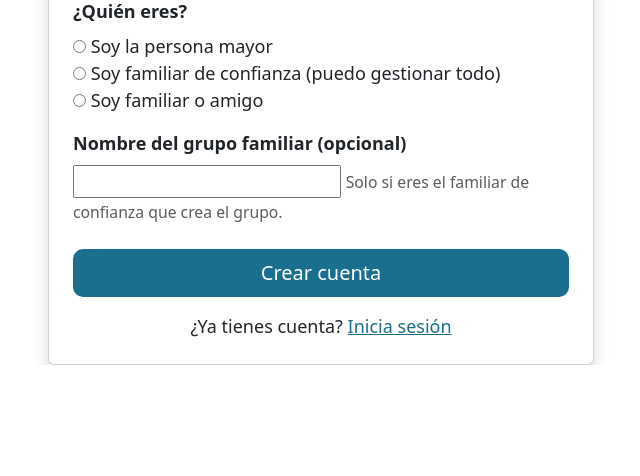
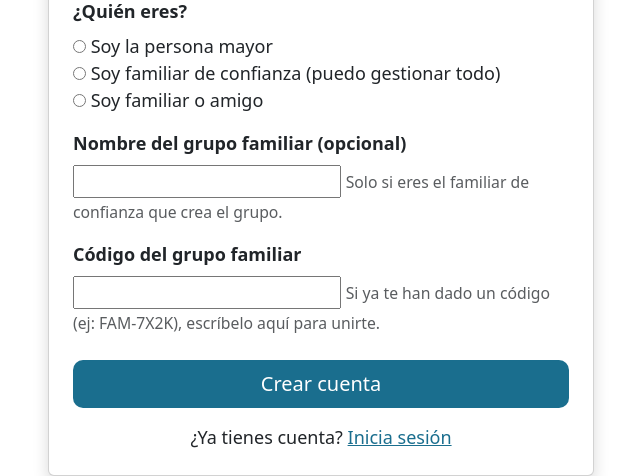
Before and after one commit to yagogl/conectamayor, a Django app: page /registro/ in a window 1280 px wide. Shown: the part 643-1119 px from the top of the page, without its empty margins (319-959 px from the left). Before the commit the page ends 1008 px from the top, so only its background shows below. Run offline with Django 5.2, Linux system fonts and the light colour scheme.

Commit message:
Mejoras tras pruebas AIPO: registro, código grupo, botón agenda, orden formulario

```diff
--- a/agenda/forms.py
+++ b/agenda/forms.py
@@ -20,7 +20,7 @@ class RecordatorioMayorForm(forms.ModelForm):
 
     class Meta:
         model = Recordatorio
-        fields = ['titulo', 'tipo', 'fecha']
+        fields = ['fecha', 'titulo', 'tipo']
         labels = {
             'titulo': '¿Qué tienes que hacer?',
             'fecha': '¿Cuándo?',
--- a/agenda/templates/agenda/lista.html
+++ b/agenda/templates/agenda/lista.html
@@ -25,8 +25,8 @@
         <h2 style="color: var(--color-principal);">📅 Agenda</h2>
         {% if user.es_mayor or user.es_editor %}
         <a href="{% url 'agenda:nuevo' %}" class="btn text-white"
-            style="background-color: var(--color-principal); font-size: {% if user.es_mayor %}1.2rem{% else %}1rem{% endif %};">
-            + Añadir recordatorio
+            style="background-color: var(--color-acento); font-size: {% if user.es_mayor %}1.3rem{% else %}1rem{% endif %}; padding: {% if user.es_mayor %}0.8rem 1.5rem{% else %}0.5rem 1rem{% endif %}; font-weight: bold;">
+            ➕ Añadir recordatorio
         </a>
         {% endif %}
     </div>
--- a/usuarios/forms.py
+++ b/usuarios/forms.py
@@ -21,6 +21,15 @@ class RegistroForm(UserCreationForm):
         label='Nombre del grupo familiar (opcional)',
         help_text='Solo si eres el familiar de confianza que crea el grupo.'
     )
+    codigo_grupo = forms.CharField(
+        max_length=10,
+        required=False,
+        label='Código del grupo familiar',
+        help_text=(
+            'Si ya te han dado un código (ej: FAM-7X2K), '
+            'escríbelo aquí para unirte.'
+        )
+    )
     first_name = forms.CharField(max_length=50, label='Nombre')
     last_name = forms.CharField(max_length=50, label='Apellidos', required=False)
 
@@ -38,3 +47,12 @@ class RegistroForm(UserCreationForm):
                 'Por ejemplo: maria, abuela, pepe.'
             ),
         }
+
+    def clean_username(self):
+        username = self.cleaned_data['username']
+        if Usuario.objects.filter(username=username).exists():
+            raise forms.ValidationError(
+                f'El nombre "{username}" ya está en uso. '
+                f'Prueba con: {username}1, {username}2 o añade tu apellido.'
+            )
+        return username
--- a/usuarios/views.py
+++ b/usuarios/views.py
@@ -36,7 +36,6 @@ def logout_view(request):
 
 
 def registro(request):
-    """Registro de nuevo usuario. El familiar-editor crea el grupo familiar."""
     if request.method == 'POST':
         form = RegistroForm(request.POST)
         if form.is_valid():
@@ -45,20 +44,33 @@ def registro(request):
             user.rol = rol
 
             if rol == 'editor':
-                # El editor crea un grupo familiar nuevo
                 nombre_grupo = form.cleaned_data.get('nombre_grupo', '')
                 grupo = GrupoFamiliar.objects.create(nombre=nombre_grupo)
                 user.grupo_familiar = grupo
+            else:
+                codigo = form.cleaned_data.get('codigo_grupo', '').strip().upper()
+                if codigo:
+                    try:
+                        grupo = GrupoFamiliar.objects.get(codigo=codigo)
+                        user.grupo_familiar = grupo
+                    except GrupoFamiliar.DoesNotExist:
+                        messages.error(
+                            request,
+                            f'El código "{codigo}" no existe. Puedes unirte más tarde.'
+                        )
 
             user.save()
-
-            # Si no es editor, puede unirse con código después
             login(request, user)
 
             if rol == 'editor':
                 messages.success(
                     request,
-                    f'Grupo familiar creado. Tu código es: {grupo.codigo}'
+                    f'Grupo familiar creado. Tu código es: {user.grupo_familiar.codigo}'
+                )
+            elif user.grupo_familiar:
+                messages.success(
+                    request,
+                    f'Te has unido al grupo {user.grupo_familiar.nombre or user.grupo_familiar.codigo}.'
                 )
             else:
                 messages.info(
```
Also changed, not shown: agenda/templates/agenda/mayor/nuevo.html (+8 -8 lines).
